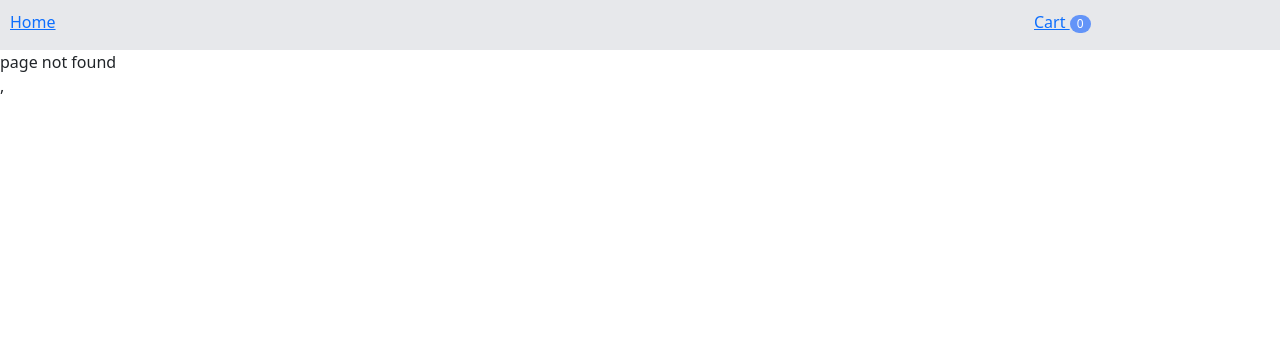
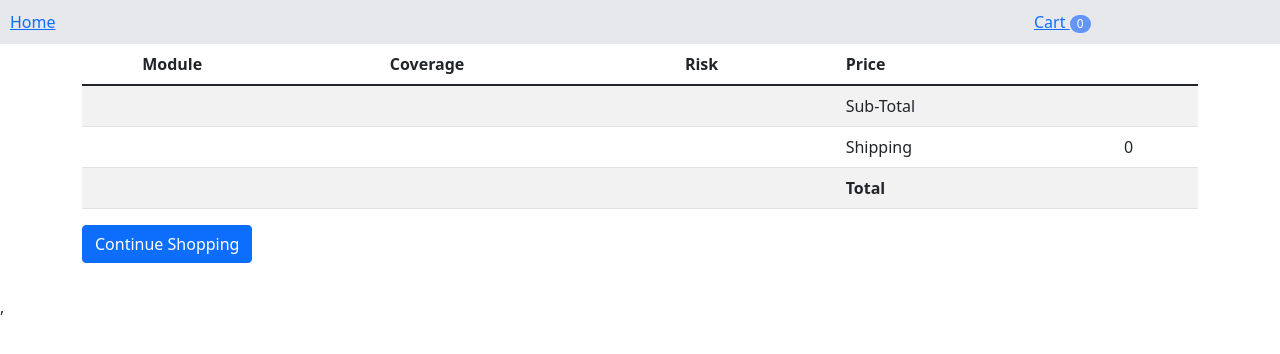
Before and after one commit to MdSazzadIslam/shopping-cart-app, a React (Create React App) app: page /cart in a window 1280 px wide. Before the commit this address had no page. Shown: the top 354 px of the page. Built offline with nearby package versions, Linux system fonts and the light colour scheme.

Commit message:
cart component added

```diff
--- /dev/null
+++ b/src/components/Cart.css
@@ -0,0 +1,43 @@
+.size span {
+  font-size: 11px;
+}
+
+.color span {
+  font-size: 11px;
+}
+
+.product-deta {
+  margin-right: 70px;
+}
+
+.gift-card:focus {
+  box-shadow: none;
+}
+
+.pay-button {
+  color: #fff;
+}
+
+.pay-button:hover {
+  color: #fff;
+}
+
+.pay-button:focus {
+  color: #fff;
+  box-shadow: none;
+}
+
+.text-grey {
+  color: #a39f9f;
+}
+
+.qty i {
+  font-size: 11px;
+}
+
+.shopping :hover {
+  color: #fff;
+  background-color: #025ce2;
+  border-color: #0257d5;
+  box-shadow: none;
+}
--- /dev/null
+++ b/src/components/Cart.tsx
@@ -0,0 +1,90 @@
+import React, { useState } from 'react';
+import { Link } from 'react-router-dom';
+import './Cart.css';
+const Cart: React.FC = () => {
+  const [carts, setCarts] = useState<Number>(1);
+  return (
+    <div>
+      {carts === 0 ? (
+        <div className="col mb-2">
+          <h3
+            style={{
+              display: 'flex',
+              justifyContent: 'center',
+              alignItems: 'center',
+            }}
+          >
+            Cart is Empty. Please add some items.
+          </h3>
+        </div>
+      ) : (
+        <div className="container mb-4">
+          <div className="row">
+            <div className="col-12">
+              <div className="table-responsive">
+                <table className="table table-striped">
+                  <thead>
+                    <tr>
+                      <th scope="col"> </th>
+                      <th scope="col">Module</th>
+                      <th scope="col">Coverage</th>
+                      <th scope="col">Risk</th>
+                      <th scope="col" className="text-right">
+                        Price
+                      </th>
+                      <th> </th>
+                    </tr>
+                  </thead>
+                  <tbody>
+                    <tr>
+                      <td />
+                      <td />
+                      <td />
+                      <td />
+                      <td>Sub-Total</td>
+                      <td className="text-right">{}</td>
+                    </tr>
+
+                    <tr>
+                      <td />
+                      <td />
+                      <td />
+                      <td />
+                      <td>Shipping</td>
+                      <td className="text-right">0</td>
+                    </tr>
+
+                    <tr>
+                      <td />
+                      <td />
+                      <td />
+                      <td />
+                      <td>
+                        <strong>Total</strong>
+                      </td>
+                      <td className="text-right">
+                        <strong>{}</strong>
+                      </td>
+                    </tr>
+                  </tbody>
+                </table>
+              </div>
+            </div>
+
+            <div className="col mb-2">
+              <div className="row">
+                <div className="col-sm-12  col-md-6">
+                  <Link to="/" className="btn btn-block btn-primary">
+                    Continue Shopping
+                  </Link>
+                </div>
+              </div>
+            </div>
+          </div>
+        </div>
+      )}
+    </div>
+  );
+};
+
+export default Cart;
--- a/src/components/Header.css
+++ b/src/components/Header.css
@@ -1,8 +1,8 @@
 .headerContainer {
-  width: 100%;
-  height: 50px;
+  display: flex;
+  justify-content: space-between;
+  align-items: center;
   background: #e7e8eb;
-  margin: auto;
   position: sticky;
   top: 0;
 }
@@ -32,3 +32,7 @@
   vertical-align: middle;
   white-space: nowrap;
 }
+
+.cartSpan :hover {
+  opacity: 0.7;
+}
--- a/src/routes/index.tsx
+++ b/src/routes/index.tsx
@@ -1,9 +1,11 @@
-import React, { lazy, Suspense } from "react";
-import { BrowserRouter as Router, Route, Switch } from "react-router-dom";
-import Header from "../components/Header";
-import Loader from "../components/Loader";
+import React, { lazy, Suspense } from 'react';
+import { BrowserRouter as Router, Route, Switch } from 'react-router-dom';
+import Header from '../components/Header';
+import Loader from '../components/Loader';
 
-const Products = lazy(() => import("../pages/Products"));
+const Products = lazy(() => import('../pages/Products'));
+const Cart = lazy(() => import('../components/Cart'));
+
 /**
  * Route Configuration
  * @returns
@@ -20,7 +22,7 @@ const RouteConfiguration: React.FC = () => (
       <Router>
         <Header />
         <Route exact path="/" component={Products}></Route>
-        <Route render={() => <div> page not found </div>}></Route>
+        <Route exact path="/cart" component={Cart}></Route>
       </Router>
     </Suspense>
   </Switch>
```
